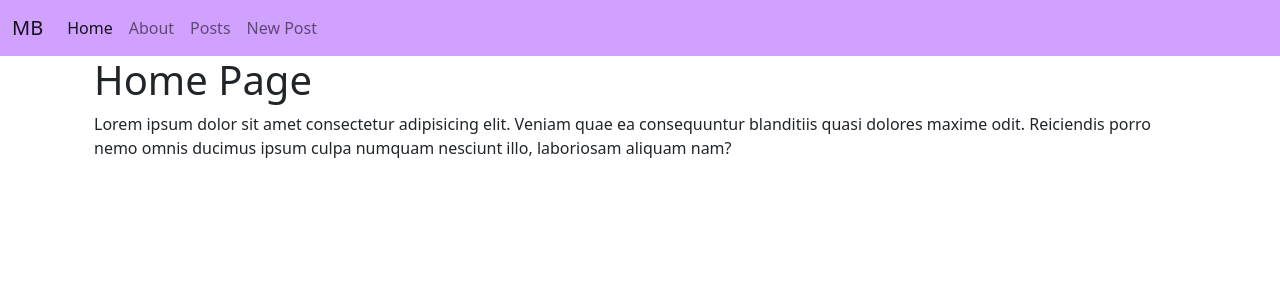
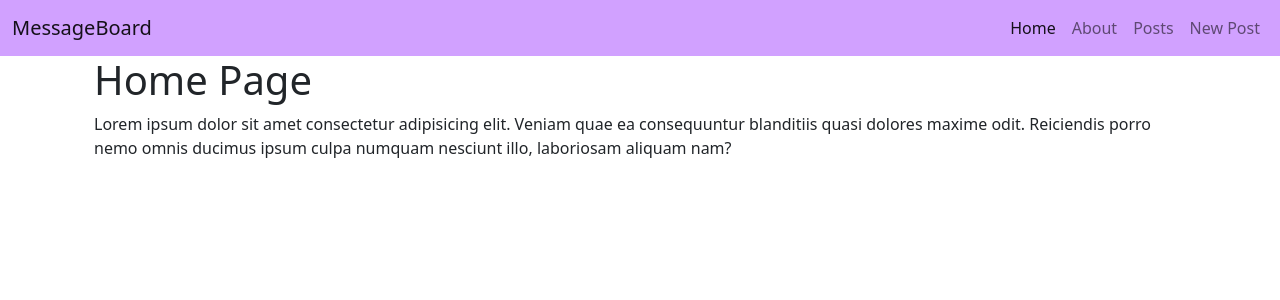
Before and after one commit to JonathanHeinzman/FSDI-112-Django-MB, a Django app: page / in a window 1280 px wide. Shown: the top 300 px of the page. Run offline with Django 5.2, Linux system fonts and the light colour scheme.

Commit message:
FinalReport

```diff
--- a/templates/navbar.html
+++ b/templates/navbar.html
@@ -1,11 +1,11 @@
 <nav class="navbar navbar-expand-lg navbar-light" style="background-color: rgb(209, 161, 255);">
   <div class="container-fluid">
-    <a class="navbar-brand" href="{% url 'home' %}">MB</a>
+    <a class="navbar-brand" href="{% url 'home' %}">MessageBoard</a>
     <button class="navbar-toggler" type="button" data-bs-toggle="collapse" data-bs-target="#navbarNavAltMarkup" aria-controls="navbarNavAltMarkup" aria-expanded="false" aria-label="Toggle navigation">
       <span class="navbar-toggler-icon"></span>
     </button>
-    <div class="collapse navbar-collapse" id="navbarNavAltMarkup">
-      <div class="navbar-nav">
+    <div class="collapse navbar-collapse d-flex" id="navbarNavAltMarkup">
+      <div class="navbar-nav ms-auto">
         <a class="nav-link active" aria-current="page" href="{% url 'homeTwo' %}">Home</a>
         <a class="nav-link" href="{% url 'about' %}">About</a>
         <a class="nav-link" href="{% url 'post_list' %}">Posts</a>
```
